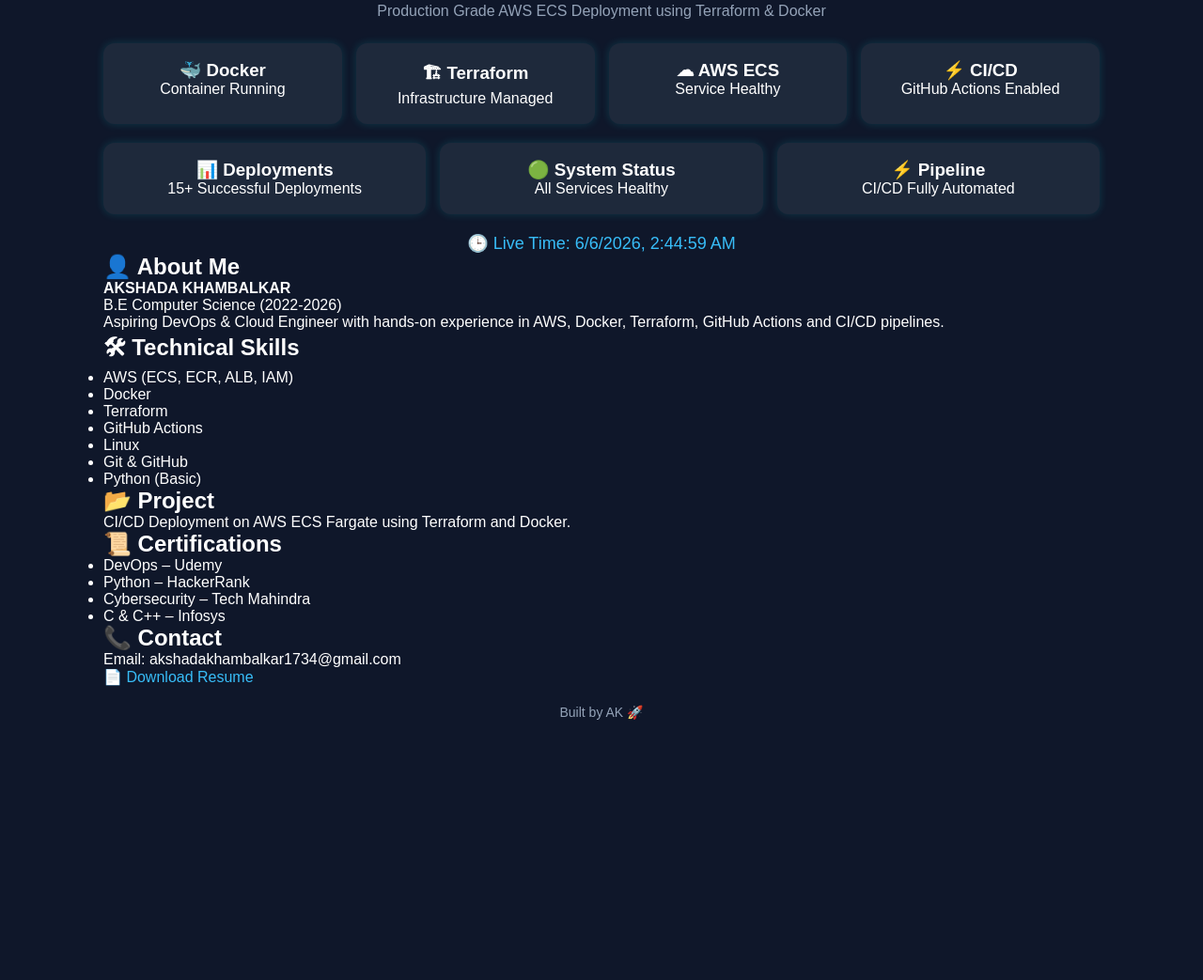
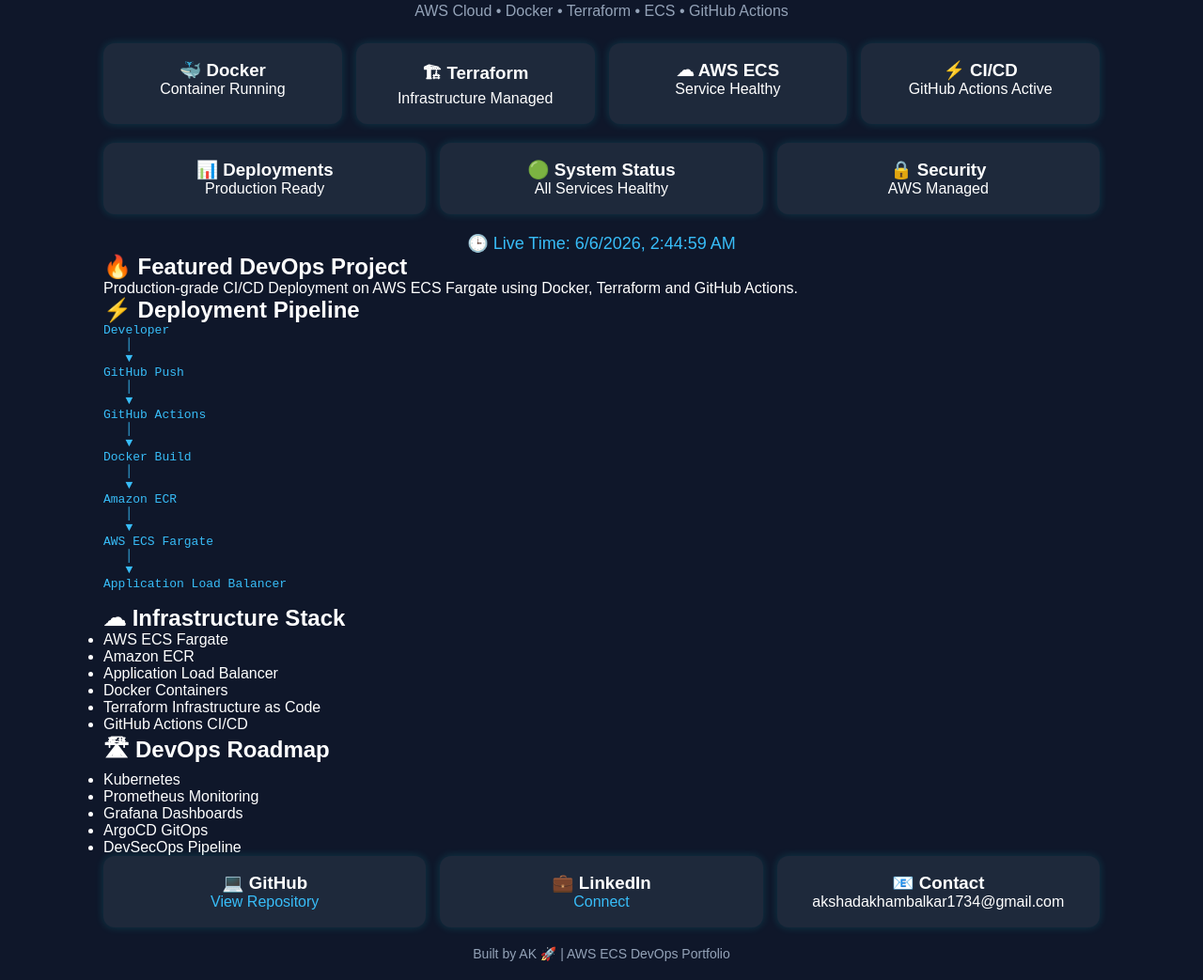
Before and after one commit to Akshadakhambalkar/ecs-terraform-project, a website: page public/index.html in a window 1280 px wide. Shown: the part 65-1108 px from the top of the page at 94% size. Before the commit the page ends 851 px from the top, so only its background shows below. Drawn offline with Linux system fonts and the light colour scheme.

Commit message:
Professional DevOps dashboard

```diff
--- a/public/index.html
+++ b/public/index.html
@@ -3,7 +3,7 @@
 <head>
     <meta charset="UTF-8">
     <meta name="viewport" content="width=device-width, initial-scale=1.0">
-    <title>AK DevOps Portfolio</title>
+    <title>AK DevOps Command Center</title>
     <link rel="stylesheet" href="style.css">
 </head>
 
@@ -15,10 +15,10 @@
     <h1>🚀 AK DevOps Command Center</h1>
 
     <p class="subtitle">
-        Production Grade AWS ECS Deployment using Terraform & Docker
+        AWS Cloud • Docker • Terraform • ECS • GitHub Actions
     </p>
 
-    <!-- TOP CARDS -->
+    <!-- STATUS CARDS -->
     <div class="cards">
 
         <div class="card">
@@ -38,7 +38,7 @@
 
         <div class="card">
             <h3>⚡ CI/CD</h3>
-            <p>GitHub Actions Enabled</p>
+            <p>GitHub Actions Active</p>
         </div>
 
     </div>
@@ -48,7 +48,7 @@
 
         <div class="card">
             <h3>📊 Deployments</h3>
-            <p>15+ Successful Deployments</p>
+            <p>Production Ready</p>
         </div>
 
         <div class="card">
@@ -57,8 +57,8 @@
         </div>
 
         <div class="card">
-            <h3>⚡ Pipeline</h3>
-            <p>CI/CD Fully Automated</p>
+            <h3>🔒 Security</h3>
+            <p>AWS Managed</p>
         </div>
 
     </div>
@@ -68,65 +68,100 @@
         🕒 Live Time: <span id="time"></span>
     </p>
 
-    <!-- ABOUT / RESUME SECTION -->
+    <!-- PROJECT SECTION -->
     <div class="architecture">
 
-        <h2>👤 About Me</h2>
+        <h2>🔥 Featured DevOps Project</h2>
 
         <p>
-            <strong>AKSHADA KHAMBALKAR</strong><br>
-            B.E Computer Science (2022-2026)
+            Production-grade CI/CD Deployment on AWS ECS Fargate
+            using Docker, Terraform and GitHub Actions.
         </p>
 
-        <p>
-            Aspiring DevOps & Cloud Engineer with hands-on experience in AWS, Docker, Terraform, GitHub Actions and CI/CD pipelines.
-        </p>
+        <h2>⚡ Deployment Pipeline</h2>
 
-        <h2>🛠 Technical Skills</h2>
+        <pre style="color:#38bdf8;">
+Developer
+   │
+   ▼
+GitHub Push
+   │
+   ▼
+GitHub Actions
+   │
+   ▼
+Docker Build
+   │
+   ▼
+Amazon ECR
+   │
+   ▼
+AWS ECS Fargate
+   │
+   ▼
+Application Load Balancer
+        </pre>
+
+        <h2>☁ Infrastructure Stack</h2>
 
         <ul>
-            <li>AWS (ECS, ECR, ALB, IAM)</li>
-            <li>Docker</li>
-            <li>Terraform</li>
-            <li>GitHub Actions</li>
-            <li>Linux</li>
-            <li>Git & GitHub</li>
-            <li>Python (Basic)</li>
+            <li>AWS ECS Fargate</li>
+            <li>Amazon ECR</li>
+            <li>Application Load Balancer</li>
+            <li>Docker Containers</li>
+            <li>Terraform Infrastructure as Code</li>
+            <li>GitHub Actions CI/CD</li>
         </ul>
 
-        <h2>📂 Project</h2>
-
-        <p>
-            CI/CD Deployment on AWS ECS Fargate using Terraform and Docker.
-        </p>
-
-        <h2>📜 Certifications</h2>
+        <h2>🛣 DevOps Roadmap</h2>
 
         <ul>
-            <li>DevOps – Udemy</li>
-            <li>Python – HackerRank</li>
-            <li>Cybersecurity – Tech Mahindra</li>
-            <li>C & C++ – Infosys</li>
+            <li>Kubernetes</li>
+            <li>Prometheus Monitoring</li>
+            <li>Grafana Dashboards</li>
+            <li>ArgoCD GitOps</li>
+            <li>DevSecOps Pipeline</li>
         </ul>
 
-        <h2>📞 Contact</h2>
+    </div>
 
-        <p>Email: akshadakhambalkar1734@gmail.com</p>
+    <!-- CONTACT -->
+    <div class="cards">
 
-        <p>
-            <a href="resume.pdf" target="_blank">📄 Download Resume</a>
-        </p>
+        <div class="card">
+            <h3>💻 GitHub</h3>
+            <p>
+                <a href="https://github.com/Akshadakhambalkar" target="_blank">
+                    View Repository
+                </a>
+            </p>
+        </div>
+
+        <div class="card">
+            <h3>💼 LinkedIn</h3>
+            <p>
+                <a href="https://www.linkedin.com/in/akshada-khambalkar-56a463284/" target="_blank">
+                    Connect
+                </a>
+            </p>
+        </div>
+
+        <div class="card">
+            <h3>📧 Contact</h3>
+            <p>
+                akshadakhambalkar1734@gmail.com
+            </p>
+        </div>
 
     </div>
 
     <!-- FOOTER -->
     <div class="footer">
-        <p>Built by AK 🚀</p>
+        <p>Built by AK 🚀 | AWS ECS DevOps Portfolio</p>
     </div>
 
 </div>
 
-<!-- LIVE TIME SCRIPT -->
 <script src="script.js"></script>
 
 </body>
--- a/style.css
+++ b/style.css
@@ -1,20 +1,44 @@
-body {
-    margin: 0;
-    font-family: Arial;
-    background: #0f172a;
-    color: white;
-    text-align: center;
+body{
+    margin:0;
+    font-family:Arial;
+    background: linear-gradient(135deg,#0f172a,#1e293b,#0f172a);
+    color:white;
 }
 
-.container {
-    padding: 30px;
+.container{
+    max-width:1100px;
+    margin:auto;
+    padding:20px;
 }
 
-.status-box {
-    background: #1e293b;
-    margin: 20px auto;
-    padding: 20px;
-    border-radius: 12px;
-    width: 60%;
-    box-shadow: 0 0 10px rgba(0,255,255,0.2);
+h1{
+    text-align:center;
+    color:#38bdf8;
+    text-shadow:0 0 10px #38bdf8;
 }
+
+.subtitle{
+    text-align:center;
+    color:#94a3b8;
+}
+
+.cards{
+    display:grid;
+    grid-template-columns:repeat(auto-fit,minmax(220px,1fr));
+    gap:15px;
+    margin-top:20px;
+}
+
+.card{
+    background:rgba(255,255,255,0.05);
+    padding:20px;
+    border-radius:15px;
+    text-align:center;
+    transition:0.3s;
+    border:1px solid rgba(56,189,248,0.2);
+}
+
+.card:hover{
+    transform:scale(1.05);
+    box-shadow:0 0 20px #38bdf8;
+}
```
Also changed, not shown: index.html (+2 -0 lines), script.js (+14 -14 lines).
